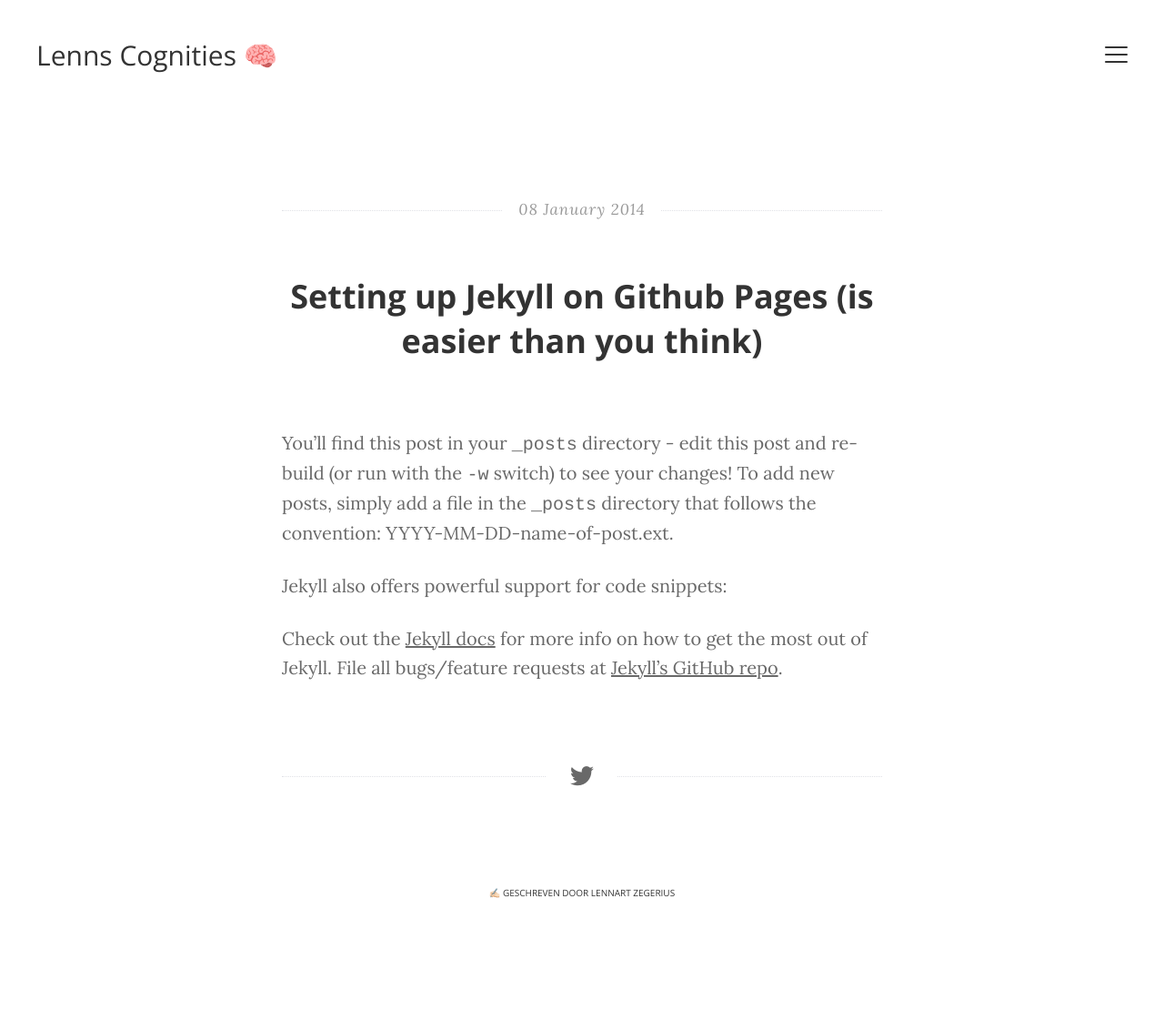
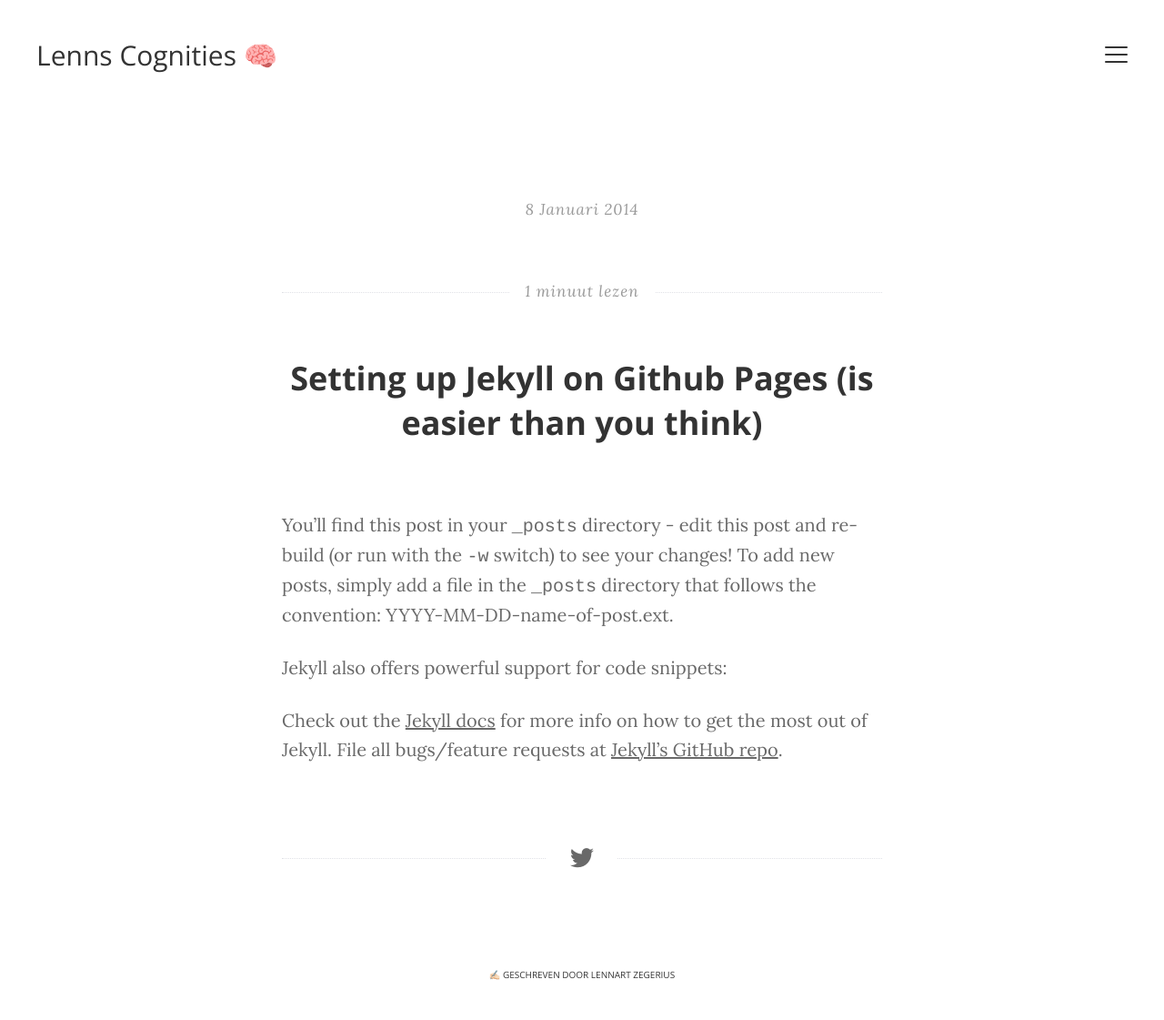
Before and after one commit to Lenzeg/Cogsci_blog, a Jekyll site: the page built from backup_posts/2014-01-08-setting-up-jekyll-on-github-pages.markdown, in a window 1280 px wide. Shown: the whole page at 91% size. Built offline with Jekyll 4.4.1, drawn with Linux system fonts in a browser that asks for light colours; a script that is not in the unit is left out; before the commit the page ends 1031 px from its top, so only the background shows below that.

Commit message:
Time read

```diff
--- a/_layouts/post.html
+++ b/_layouts/post.html
@@ -6,10 +6,37 @@
   <article class="single-content" itemscope itemtype="http://schema.org/BlogPosting">
     <div class="feat">
       <h5 class="page-date">
-        <time datetime="{{ page.date | date_to_xmlschema }}" itemprop="datePublished">
-          {{ page.date | date_to_long_string }}
+        <time datetime="{{ page.date | date_to_xmlschema }}" itemprop="datePublished" lang="nl">
+            {% assign m = page.date | date: "%-m" %}
+            {{ page.date | date: "%-d" }}
+            {% case m %}
+              {% when '1' %}Januari
+              {% when '2' %}Februari
+              {% when '3' %}Maart
+              {% when '4' %}April
+              {% when '5' %}Mei
+              {% when '6' %}Juni
+              {% when '7' %}Juli
+              {% when '8' %}Augustus
+              {% when '9' %}September
+              {% when '10' %}Oktober
+              {% when '11' %}November
+              {% when '12' %}December
+            {% endcase %}
+            {{ page.date | date: "%Y" }}
+          <!-- {{ page.date | date_to_long_string }} -->
         </time>
-      </h5>
+      </h5><br>
+      <h5 class="page-date">
+        {% assign word_count = content | number_of_words %}
+        {% assign read_time = word_count| divided_by: 180.0 | round %}
+        {% if word_count < 360 %}
+          1 minuut lezen
+          <!-- {{ '1' | append: ' minuut ' | append: ' lezen ' | lowercase }} -->
+        {% else %}
+          {{ read_time | append: ' minuten ' | append: ' lezen ' | lowercase }}
+        {% endif %}
+        </h5>
     </div>
     <h1 class="page-title" itemprop="name headline">{{ page.title }}</h1>
     <div itemprop="articleBody">
```
Also changed, not shown: 12 other files.
